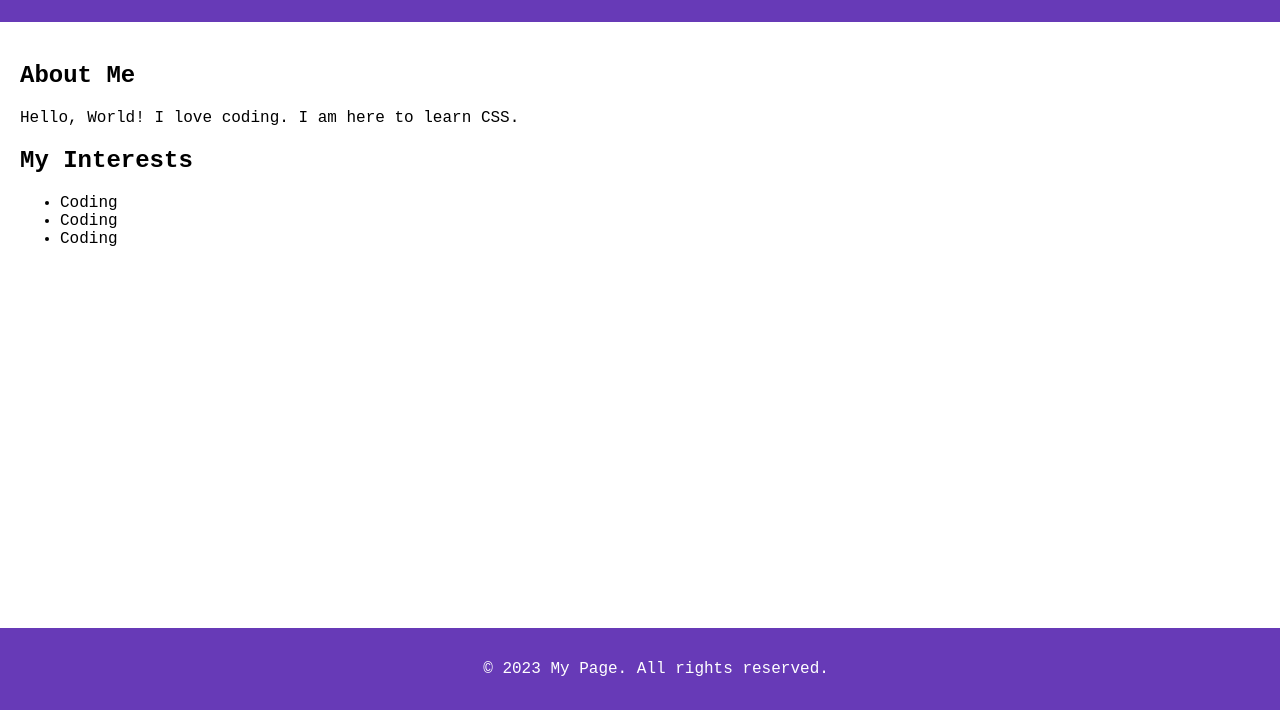
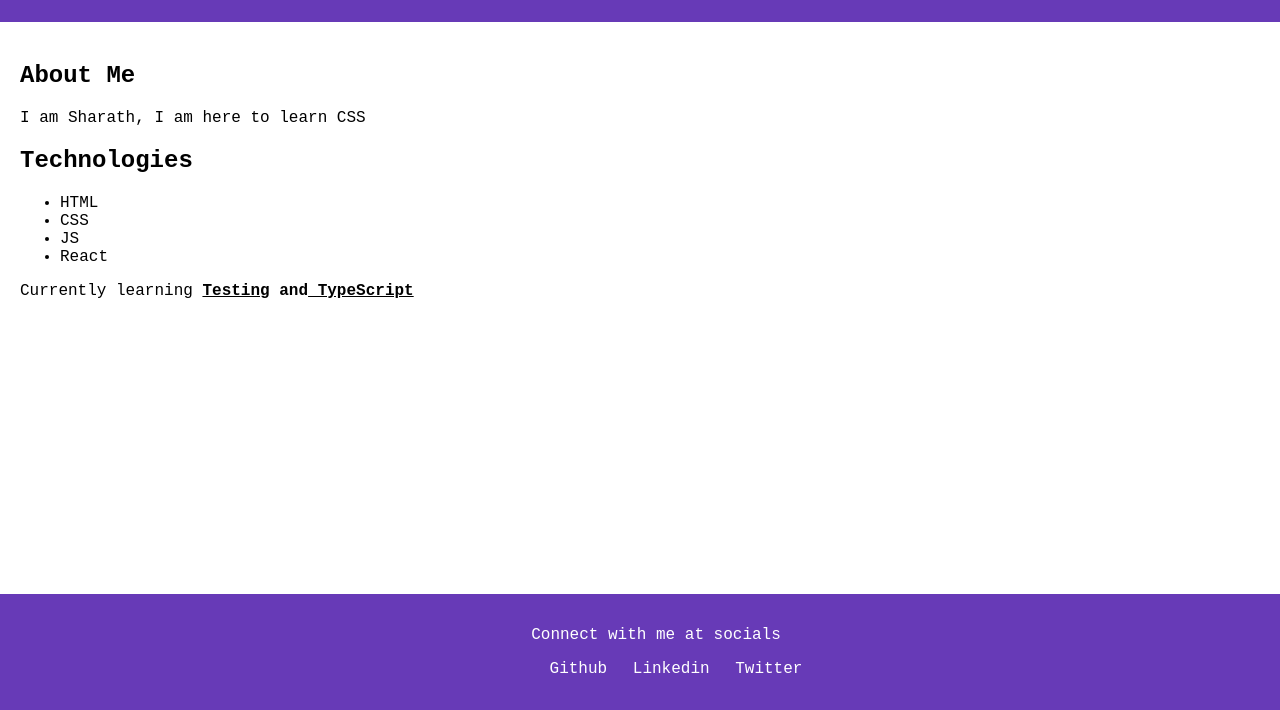
Before and after one commit to sharath-io/CSS-101, a plain HTML site: page index.html in a window 1280 px wide. Shown: the part 90-800 px from the top of the page. Drawn offline with Linux system fonts and the light colour scheme.

Commit message:
added social links

```diff
--- a/index.html
+++ b/index.html
@@ -1,28 +1,33 @@
 <!DOCTYPE html>
 <html>
+
 <head>
   <title>My Personal Website</title>
   <meta name="viewport" content="width=device-width, initial-scale=1.0">
   <meta charset="UTF-8" />
   <style>
-	    body{
+    body {
       font-family: monospace, sans-serif;
       margin: 0;
-	      padding:0;
+      padding: 0;
     }
-	    header{
+
+    header {
       background-color: #673ab7;
-		    color:white;
+      color: white;
       text-align: center;
       padding: 1rem;
     }
-	    main{
+
+    main {
       padding: 20px;
     }
-	    section{
+
+    section {
       margin-bottom: 20px;
     }
-	    footer{
+
+    footer {
       background-color: #673ab7;
       color: white;
       text-align: center;
@@ -31,30 +36,62 @@
       bottom: 0;
       width: 100%;
     }
+
+    .list-item-inline {
+      display: inline;
+      padding: 0rem 0.5rem;
+    }
+
+    .link{
+      color: white;
+      text-decoration: none;
+    }
   </style>
 </head>
+
 <body>
   <header>
-      <h1>Welcome to My Page</h1>
+    <h1>Welcome</h1>
   </header>
   <main>
     <section>
       <h2>About Me</h2>
       <p>
-          Hello, World! I love coding. I am here to learn CSS.
+        I am Sharath, I am here to learn CSS
       </p>
     </section>
     <section>
-        <h2>My Interests</h2>
+      <h2>Technologies</h2>
       <ul>
-          <li>Coding</li>
-          <li>Coding</li>
-          <li>Coding</li>
+        <li>HTML</li>
+        <li>CSS</li>
+        <li>JS</li>
+        <li>React</li>
       </ul>
+      <p> Currently learning <b><u>Testing</u> and<u> TypeScript</u></b></p>
     </section>
   </main>
   <footer>
-      <p>&copy; 2023 My Page. All rights reserved.</p>
+    <p>Connect with me at socials </p>
+    <ul>
+      <li class="list-item-inline">
+        <a class="link" href="https://github.com/sharath-io">
+          Github
+        </a>
+      </li>
+      <li class="list-item-inline">
+        <a class="link" href="https://www.linkedin.com/in/sharath-io/">
+          Linkedin
+        </a>
+      </li>
+      <li class="list-item-inline">
+        <a class="link" href="https://twitter.com/sharath_io">
+          Twitter
+        </a>
+      </li>
+    </ul>
+
   </footer>
 </body>
+
 </html>
```
Lines whose indentation alone changed are shown as unchanged.
